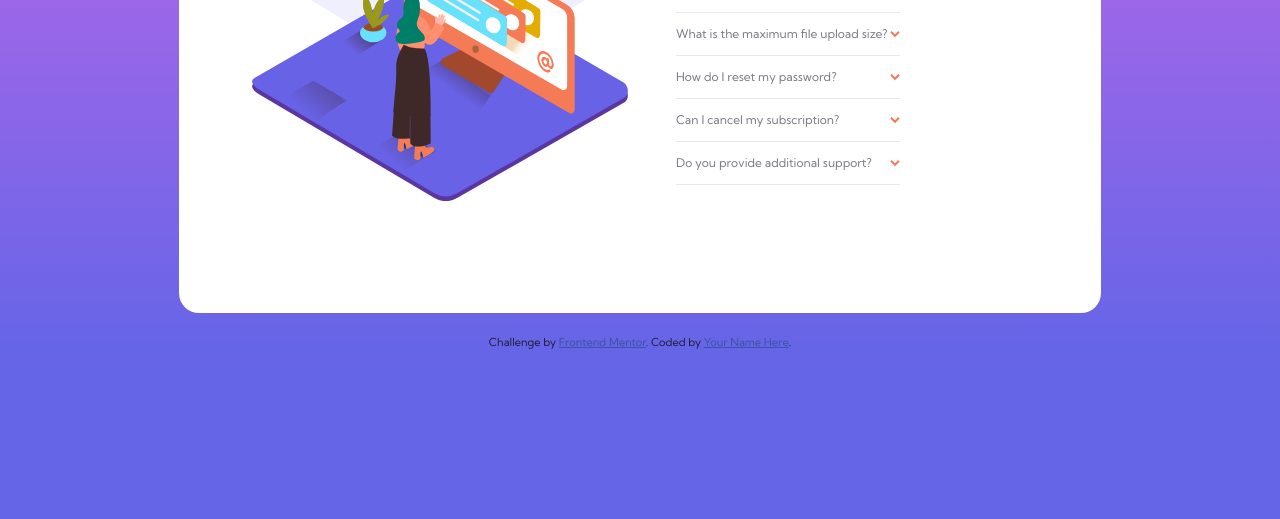
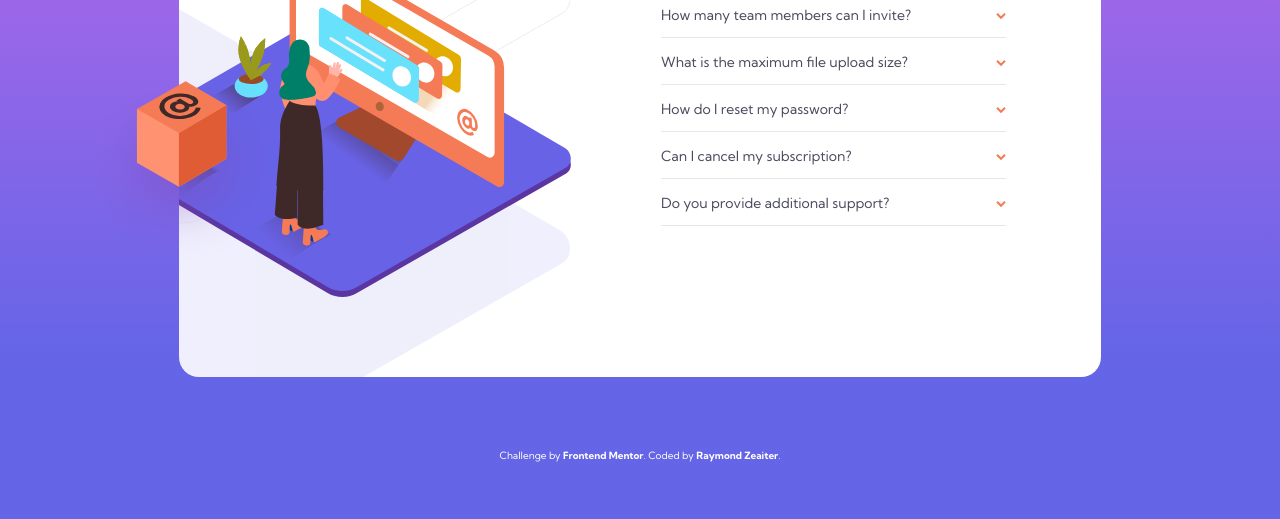
Before and after one commit to king-oldmate/frontendmentor-faq-accordion-card, a plain HTML site: page index.html in a window 1280 px wide. Shown: the part 281-800 px from the top of the page. Drawn offline with Linux system fonts and the light colour scheme.

Commit message:
completed

```diff
--- a/index.html
+++ b/index.html
@@ -17,23 +17,14 @@
     <!-- Feel free to remove these styles or customise in your own stylesheet 👍 -->
     <link rel="stylesheet" href="reset.css" />
     <link rel="stylesheet" href="main.css" />
-
-    <style>
-      .attribution {
-        font-size: 11px;
-        text-align: center;
-      }
-      .attribution a {
-        color: hsl(228, 45%, 44%);
-      }
-    </style>
   </head>
   <body>
     <main>
+      <img class="box-float" src="images\illustration-box-desktop.svg" />
       <picture class="img-container">
         <source
           srcset="images\illustration-woman-online-desktop.svg"
-          media="(min-width: 600px)"
+          media="(min-width: 756px)"
         />
         <img src="images\illustration-woman-online-mobile.svg" alt="what" />
       </picture>
@@ -81,7 +72,7 @@
       Challenge by
       <a href="https://www.frontendmentor.io?ref=challenge" target="_blank"
         >Frontend Mentor</a
-      >. Coded by <a href="#">Your Name Here</a>.
+      >. Coded by <a href="https://raymond-zeaiter.au">Raymond Zeaiter</a>.
     </div>
   </body>
 </html>
--- a/main.css
+++ b/main.css
@@ -30,6 +30,7 @@ body {
   );
   color: var(--dark-desat-blue);
   font-family: "Kumbh Sans", sans-serif;
+  overflow-y: scroll;
 }
 
 main {
@@ -41,13 +42,14 @@ main {
   flex-direction: column;
   border-radius: 2rem;
   padding: 0 2.5rem 4.6rem 2.5rem;
+  margin-top: 14.6rem;
 }
 
 .box-float {
+  display: none;
   position: absolute;
-  top: 40%;
-  left: -5rem;
-  display: none;
+  top: 45%;
+  margin-left: -9.3rem;
 }
 
 picture {
@@ -65,20 +67,6 @@ img {
   width: 79.67%;
 }
 
-@media screen and (min-width: 600px) {
-  main {
-    flex-direction: row;
-  }
-
-  .box-float {
-    display: block;
-  }
-
-  img {
-    margin-top: 0;
-  }
-}
-
 .img-container {
 }
 
@@ -91,9 +79,15 @@ h1 {
 
 details {
   border-bottom: 0.1rem solid var(--divider);
-  margin-bottom: 1.5rem; /*maybe 1.7 */
+  margin-bottom: 1.7rem; /*maybe 1.7 */
   padding-bottom: 1.5rem;
   color: var(--dark-gray-blue);
+  font-size: 1.2rem;
+}
+
+details p {
+  line-height: 1.5rem;
+  padding-right: 3rem;
 }
 
 summary {
@@ -101,6 +95,8 @@ summary {
   cursor: pointer;
   display: flex;
   justify-content: space-between;
+  font-size: 1.4rem;
+  color: var(--v-dark-gray-blue);
 }
 summary:after {
   content: url(/images/icon-arrow-down.svg);
@@ -121,3 +117,65 @@ details[open] summary {
 details summary:hover {
   color: var(--soft-red);
 }
+
+@media screen and (min-width: 756px) {
+  main {
+    flex-direction: row;
+    padding: 0;
+    overflow-x: hidden;
+    margin-top: 9rem;
+  }
+
+  .box-float {
+    display: unset;
+  }
+  picture {
+    height: 100%;
+    align-items: center;
+    background-image: url(./images/bg-pattern-desktop.svg);
+    background-position: right -18rem;
+    padding: auto;
+    background-size: 170%;
+    margin-left: -8rem;
+    margin-right: 9.766%;
+    padding-top: 7rem;
+    padding-bottom: 8rem;
+  }
+  img {
+    margin-top: auto;
+    width: auto;
+    height: max-content;
+  }
+  .accordion-container {
+    width: 100%;
+    margin-top: 7rem;
+    margin-right: 10.304%;
+  }
+
+  h1 {
+    text-align: left;
+  }
+
+  summary {
+  }
+
+  details {
+  }
+}
+
+.attribution {
+  justify-self: flex-end;
+  margin-top: 5rem;
+  font-size: 1rem;
+  text-align: center;
+  color: white;
+}
+
+.attribution a {
+  color: white;
+  font-weight: 700;
+  text-decoration: none;
+}
+.attribution a:hover {
+  color: var(--soft-red);
+}
```
